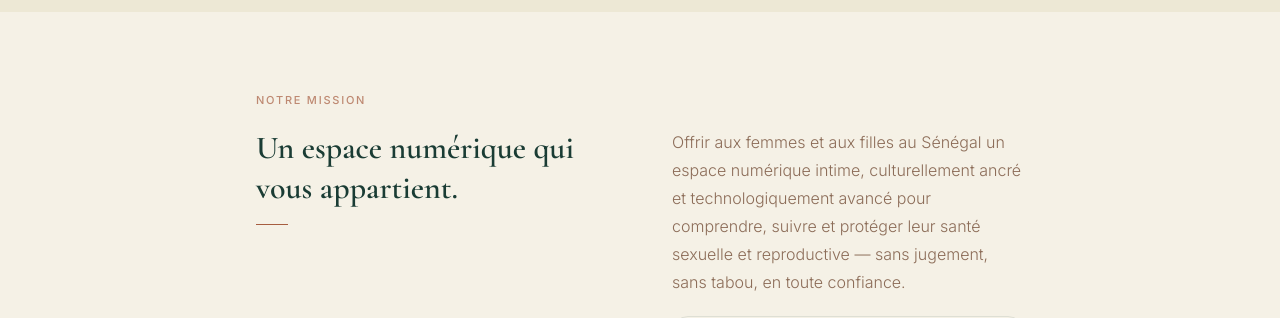
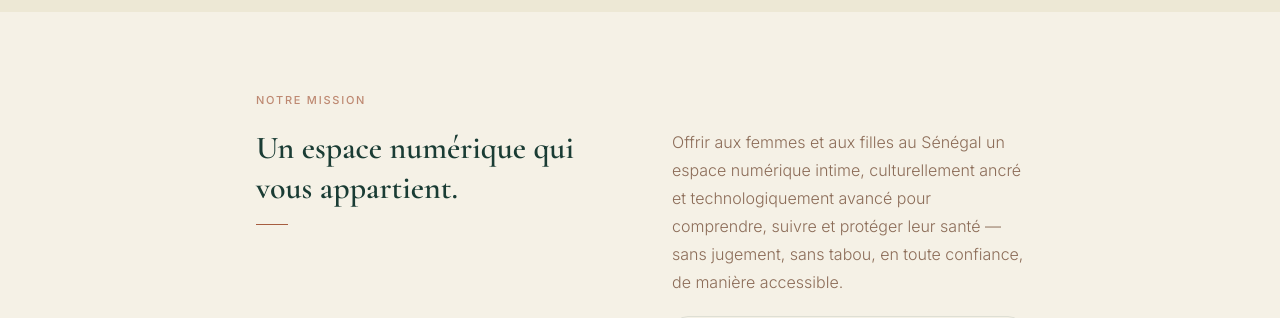
Before and after one commit to akdiop/saxalwer-site-vercel, a Next.js app: page /a-propos in a window 1280 px wide. Shown: the part 920-1238 px from the top of the page. Built offline with nearby package versions, Linux system fonts and the light colour scheme.

Commit message:
Update AboutContent.tsx

```diff
--- a/components/AboutContent.tsx
+++ b/components/AboutContent.tsx
@@ -66,7 +66,7 @@ const content = {
     mission: {
       label: 'Notre mission',
       title: 'Un espace numérique qui vous appartient.',
-      text: "Offrir aux femmes et aux filles au Sénégal un espace numérique intime, culturellement ancré et technologiquement avancé pour comprendre, suivre et protéger leur santé sexuelle et reproductive — sans jugement, sans tabou, en toute confiance.",
+      text: "Offrir aux femmes et aux filles au Sénégal un espace numérique intime, culturellement ancré et technologiquement avancé pour comprendre, suivre et protéger leur santé — sans jugement, sans tabou, en toute confiance, de manière accessible.",
       detail: "SaxalWér ne pose pas de diagnostic. Elle éduque, oriente et accompagne. Elle est un complément à la consultation médicale, jamais un substitut.",
     },
     vision: {
@@ -112,7 +112,7 @@ const content = {
     hero: {
       label: 'Ci SaxalWér',
       title: 'Saxal. Siiw. Dëkk.',
-      subtitle: "SaxalWér mooy benn plateforme ci wér-kër jigéen, dëkk ci benn xel : jigéen yëp ci Senegaal am droit a jël xibaar bu sell, ci seen làkk, ci yëg seen intimité ak seen aaduna.",
+      subtitle: "SaxalWér mooy benn plateforme ci wér-kër jigéen, dëkk ci benn xel : jigéen yëp ci Senegaal am droit a jël xibaar bu sell, ci seen làkk, ci yëg seen wérgu yaram ak seen aaduna.",
     },
     name: {
       label: 'Tur bi',
```
